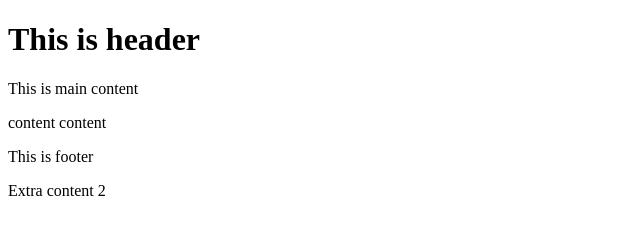
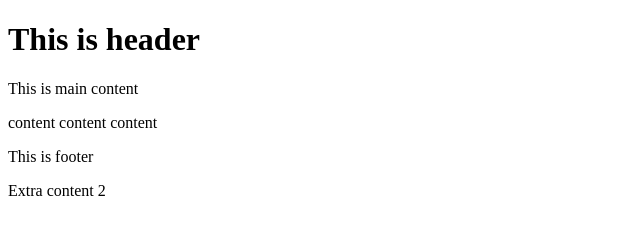
Before and after one commit to Tran-Mai-Anh/GitHub-2, a plain HTML site: page index.html in a window 1280 px wide. Shown: the full height of the page, 0-640 px from the left. Drawn offline with Linux system fonts and the light colour scheme.

Commit message:
Revert "Update index.html"
This reverts commit 2dfd2740c7af0a4e010a74f70cb44d52f7cf8e69.

```diff
--- a/index.html
+++ b/index.html
@@ -11,7 +11,7 @@
     </header>
     <main>
         <p>This is main content</p>
-        <p>content content</p>
+        <p>content content content</p>
     </main>
     <footer>
         <p>This is footer</p>
```
